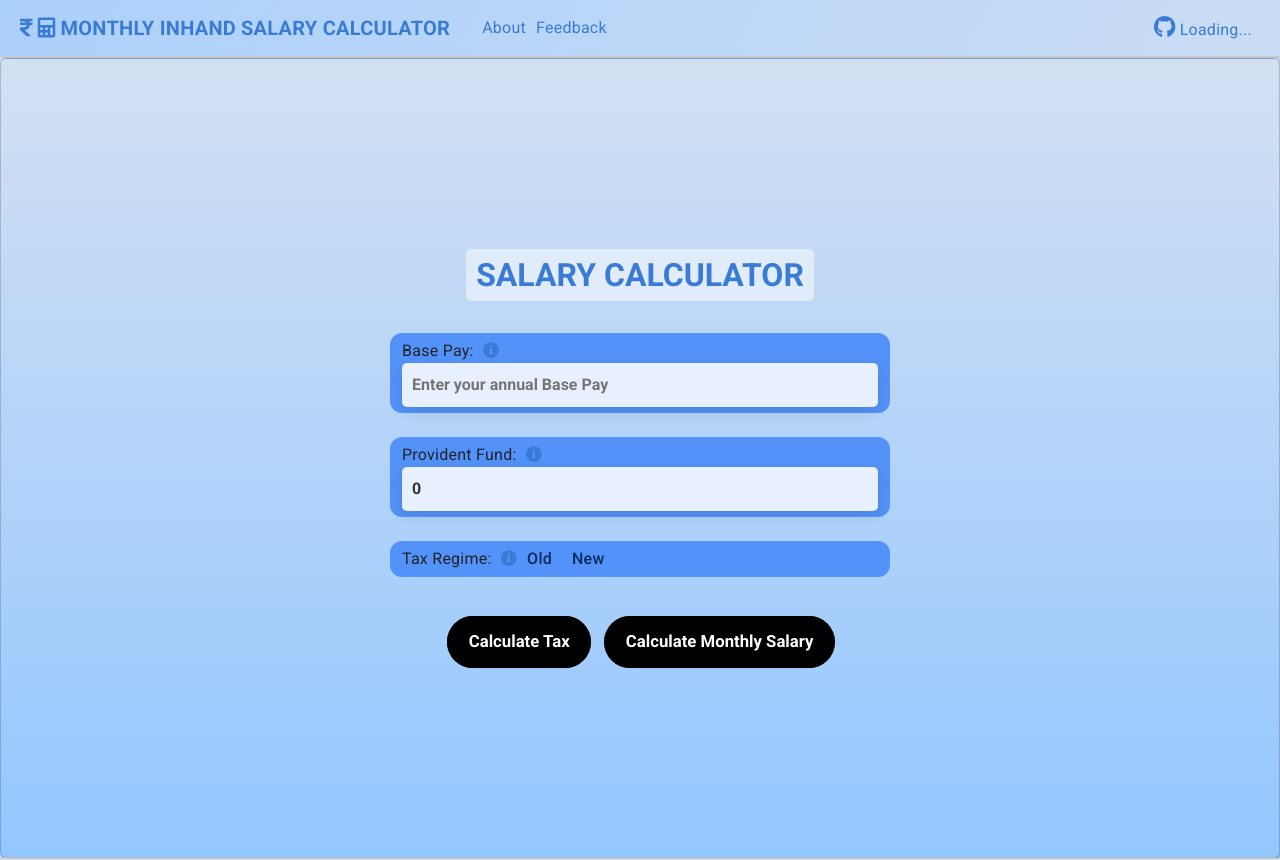
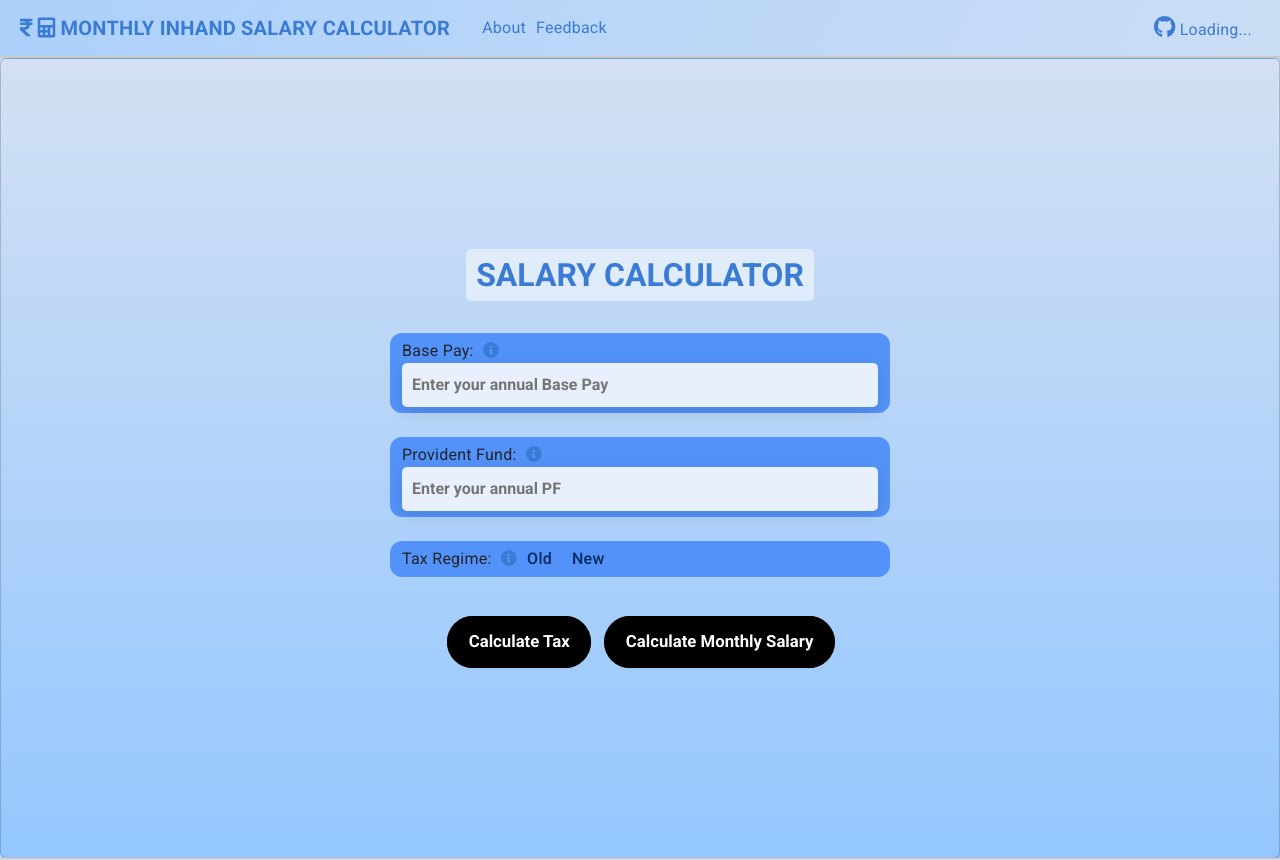
Before and after one commit to anantraghuvanshi/monthly-inhand-salary-calculator, an Angular app: page /salary-calculator in a window 1280 px wide. Shown: the top 860 px of the page. Built offline with nearby package versions, Linux system fonts and the light colour scheme; no server answers.

Commit message:
if provident fund zero changed

```diff
--- a/src/app/salary-calculator-component/salary-calculator-component.ts
+++ b/src/app/salary-calculator-component/salary-calculator-component.ts
@@ -12,7 +12,7 @@ import { OutputDialogComponent } from '../output-dialog/output-dialog.component'
 })
 export class SalaryCalculatorComponent implements OnInit {
   taxableSalary!: number;
-  providentFund: number = 0;
+  providentFund!: number;
   taxRegime!: string;
   public tax!: number;
   basePay!: number;
@@ -47,6 +47,9 @@ export class SalaryCalculatorComponent implements OnInit {
   }
 
   calculateMonthlySalary() {
+    if (!this.providentFund) {
+      this.providentFund = 0;
+    }
     if (this.validateProvidentFund()) {
       return;
     }
@@ -73,6 +76,9 @@ export class SalaryCalculatorComponent implements OnInit {
   }
 
   calculateTax() {
+    if (!this.providentFund) {
+      this.providentFund = 0;
+    }
     if (this.validateProvidentFund()) {
       return;
     }
```
